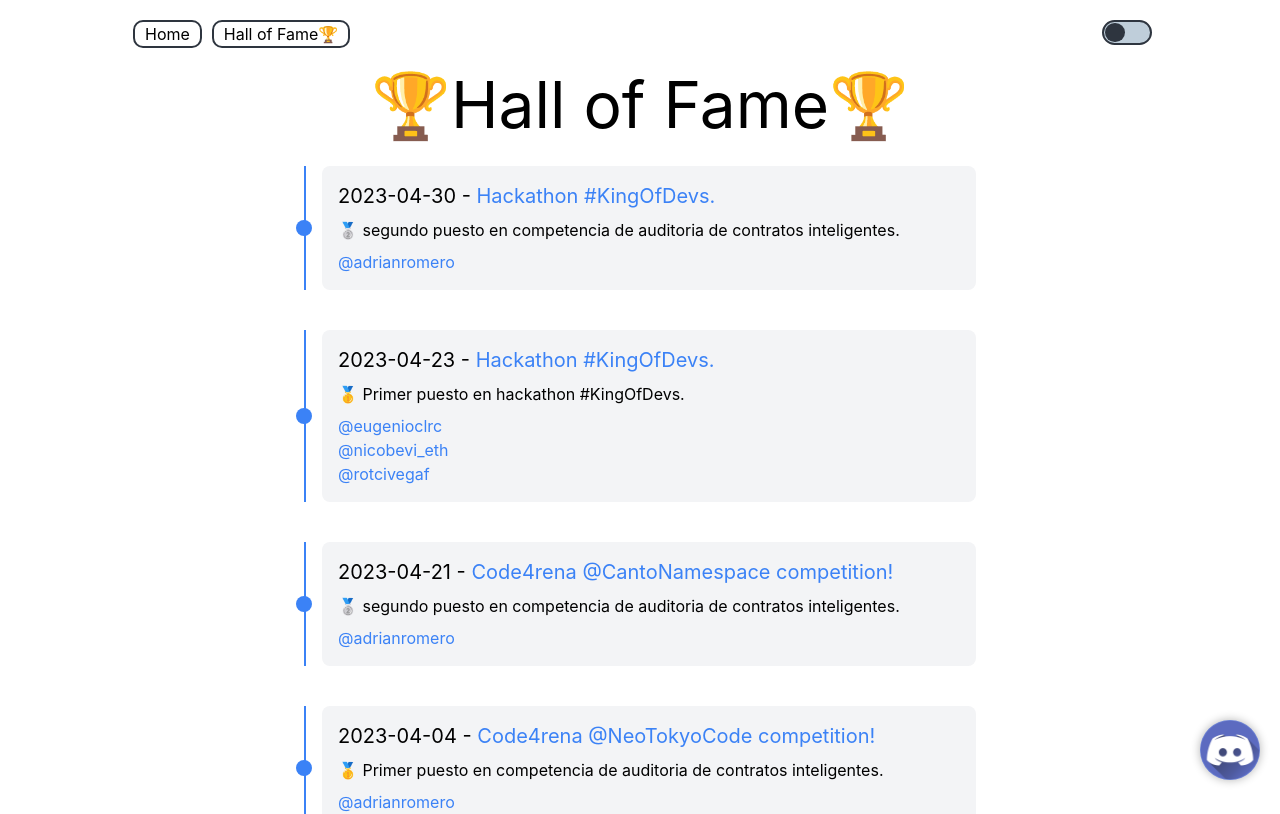
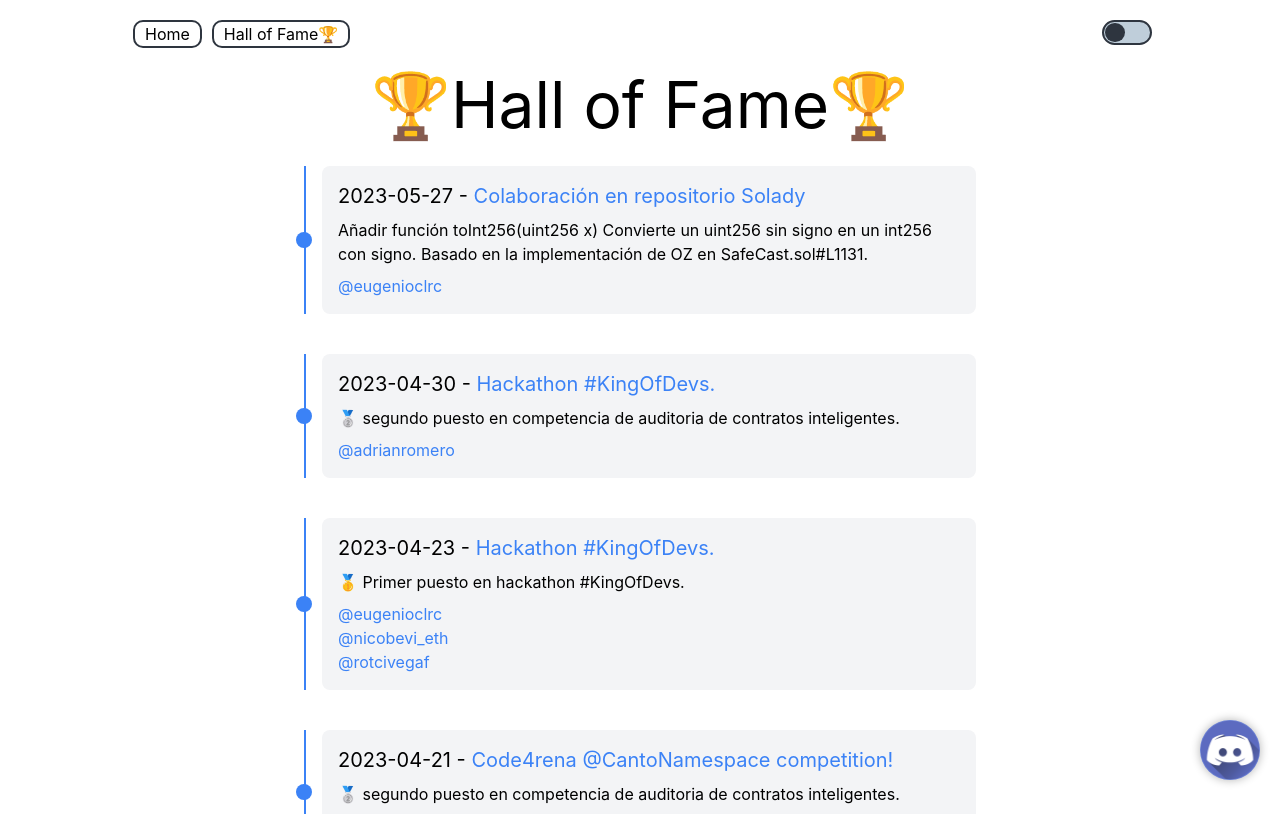
Before and after one commit to webtresclub/website, a Next.js app: page /halloffame in a window 1280 px wide. Shown: the top 814 px of the page. Built offline with nearby package versions, Linux system fonts and the light colour scheme.

Commit message:
eugenio e' un genio

```diff
--- a/pages/halloffame.js
+++ b/pages/halloffame.js
@@ -199,6 +199,14 @@
     participants: ['https://twitter.com/adrianromero'],
     tweetUrl: 'https://twitter.com/code4rena/status/1652774944185683968',
   },
+  {
+    title: 'Colaboración en repositorio Solady',
+    date: '2023-05-27',
+    description:
+      'Añadir función toInt256(uint256 x) Convierte un uint256 sin signo en un int256 con signo. Basado en la implementación de OZ en SafeCast.sol#L1131.',
+    participants: ['https://twitter.com/eugenioclrc'],
+    tweetUrl: 'https://github.com/Vectorized/solady/pull/436#event-9358898407',
+  },
 ];
 
 export default function HallOfFame() {
```
